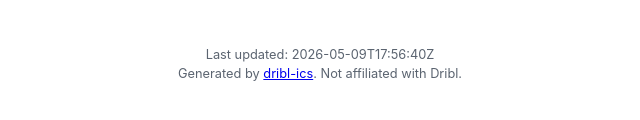
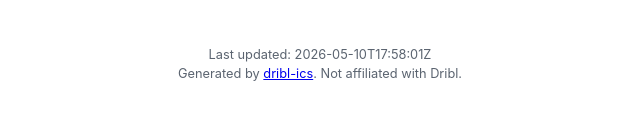
Before and after one commit to Massimoi79/dribl-ics, a website: page docs/index.html in a window 1280 px wide. Shown: the part 818-938 px from the top of the page, 320-960 px from the left. Drawn offline with Linux system fonts and the light colour scheme.

Commit message:
chore: refresh fixtures (25635731528)

```diff
--- a/docs/index.html
+++ b/docs/index.html
@@ -125,7 +125,7 @@
       </ol>
 
       <footer>
-        Last updated: <span id="last-updated">2026-05-09T17:56:40Z</span><br />
+        Last updated: <span id="last-updated">2026-05-10T17:58:01Z</span><br />
         Generated by <a href="https://github.com/Massimoi79/dribl-ics">dribl-ics</a>. Not affiliated with Dribl.
       </footer>
     </main>
```
Also changed, not shown: 1 other file.
